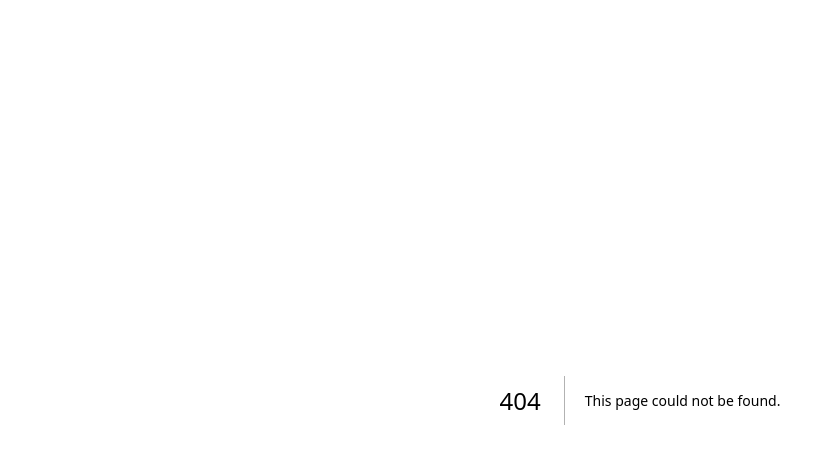
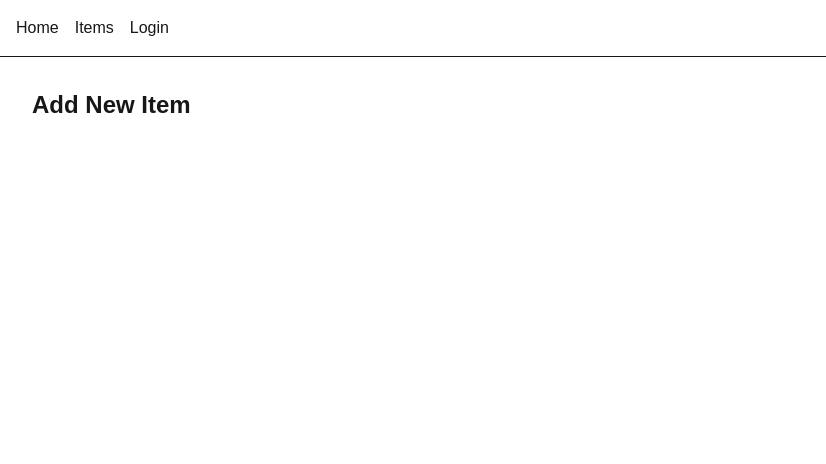
Before and after one commit to JoyChanda/ItemHub, a Next.js app: page /add-item in a window 1280 px wide. Before the commit this address had no page. Shown: the top 464 px of the page, without its empty margins (0-826 px from the left). Built offline with nearby package versions, Linux system fonts and the light colour scheme.

Commit message:
feat(frontend): add Navbar component and integrate into root layout

```diff
--- /dev/null
+++ b/src/app/add-item/page.js
@@ -0,0 +1,7 @@
+export default function AddItemPage() {
+  return (
+    <div className="p-8">
+      <h1 className="text-2xl font-bold">Add New Item</h1>
+    </div>
+  );
+}
--- /dev/null
+++ b/src/app/items/[id]/page.js
@@ -0,0 +1,8 @@
+export default function ItemDetailPage({ params }) {
+  const { id } = params;
+  return (
+    <div className="p-8">
+      <h1 className="text-2xl font-bold">Item Detail: {id}</h1>
+    </div>
+  );
+}
--- /dev/null
+++ b/src/app/items/page.js
@@ -0,0 +1,7 @@
+export default function ItemsPage() {
+  return (
+    <div className="p-8">
+      <h1 className="text-2xl font-bold">Items List</h1>
+    </div>
+  );
+}
--- a/src/app/layout.js
+++ b/src/app/layout.js
@@ -16,12 +16,15 @@ export const metadata = {
   description: "Generated by create next app",
 };
 
+import Navbar from '@/components/Navbar';
+
 export default function RootLayout({ children }) {
   return (
     <html lang="en">
       <body
         className={`${geistSans.variable} ${geistMono.variable} antialiased`}
       >
+        <Navbar />
         {children}
       </body>
     </html>
--- /dev/null
+++ b/src/app/login/page.js
@@ -0,0 +1,7 @@
+export default function LoginPage() {
+  return (
+    <div className="flex min-h-screen items-center justify-center">
+      <h1 className="text-2xl font-bold">Login Page</h1>
+    </div>
+  );
+}
--- /dev/null
+++ b/src/components/Navbar.jsx
@@ -0,0 +1,11 @@
+import Link from 'next/link';
+
+export default function Navbar() {
+  return (
+    <nav className="p-4 flex gap-4 border-b">
+      <Link href="/">Home</Link>
+      <Link href="/items">Items</Link>
+      <Link href="/login">Login</Link>
+    </nav>
+  );
+}
```
